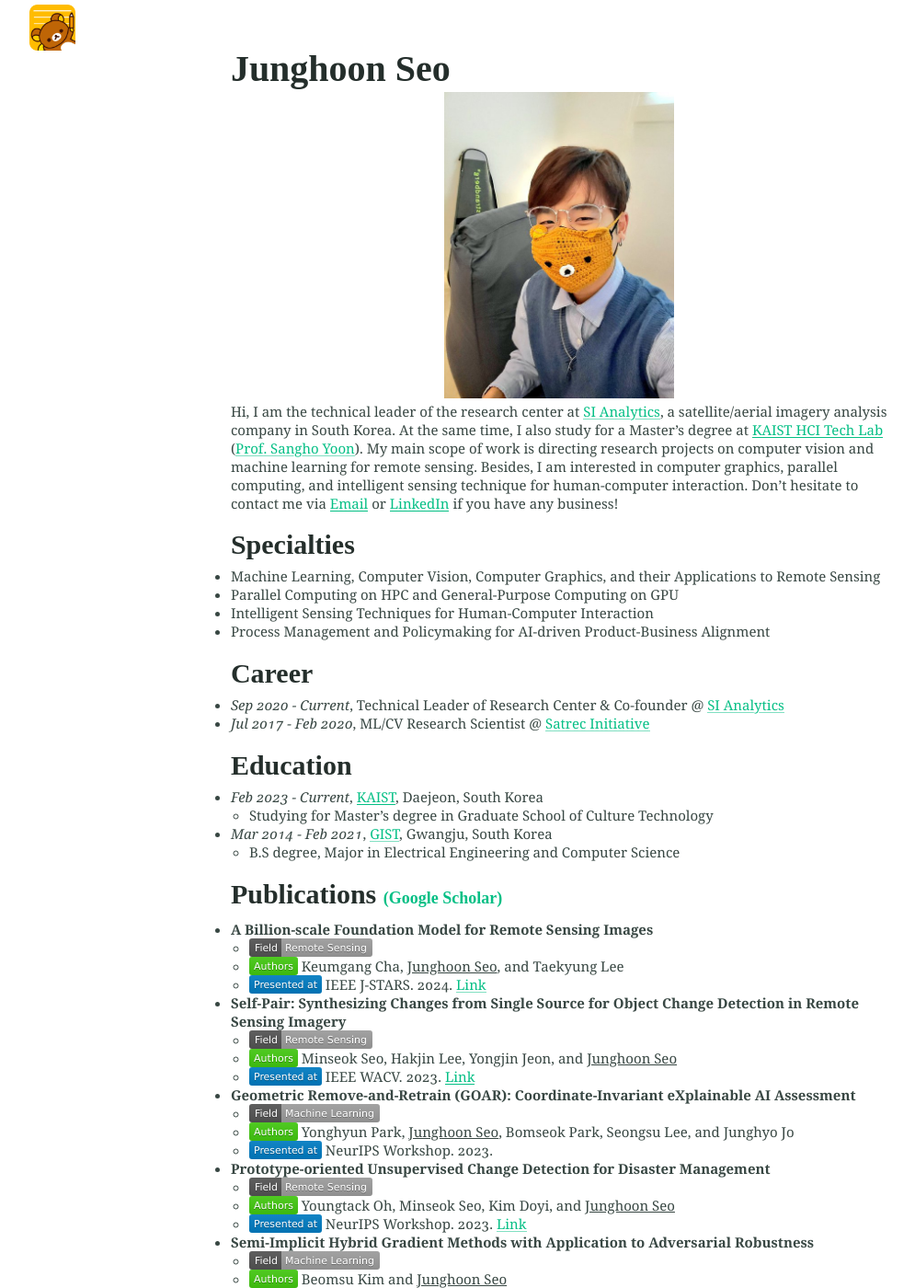
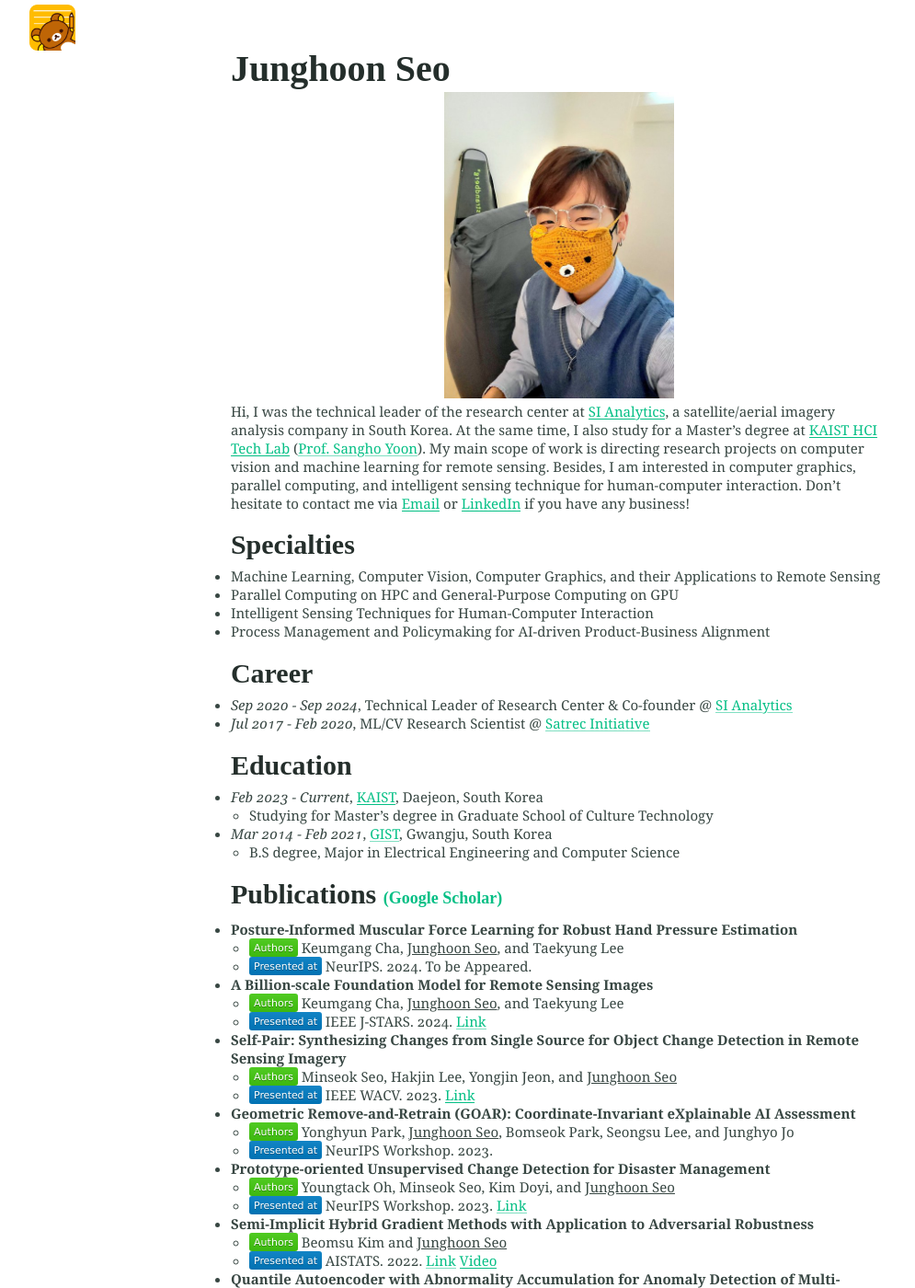
Before and after one commit to mikigom/mikigom.github.io, a Jekyll site: the page built from index.md, in a window 1280 px wide and 1400 px high. Shown: the whole window at 92% size, without its empty margins (32-1027 px from the left). Built offline with Jekyll 4.4.1, drawn with Linux system fonts in a browser that asks for light colours.

Commit message:
Update index.md

```diff
--- a/index.md
+++ b/index.md
@@ -6,7 +6,7 @@ thumbnail: "/assets/logos/rilakkuma-icon-png-8.png"
 <div style="text-align: center"><img src="/assets/YN2n7fI_.jpg" width="250" /></div>
 
 
-Hi, I am the technical leader of the research center at [SI Analytics](https://www.si-analytics.ai/eng), a satellite/aerial imagery analysis company in South Korea. At the same time, I also study for a Master's degree at [KAIST HCI Tech Lab](https://hcitech.org/) ([Prof. Sangho Yoon](http://hcidesigner.weebly.com/)). My main scope of work is directing research projects on computer vision and machine learning for remote sensing. Besides, I am interested in computer graphics, parallel computing, and intelligent sensing technique for human-computer interaction. Don't hesitate to contact me via [Email](mailto:jhseo@si-analytics.ai) or [LinkedIn](https://www.linkedin.com/in/junghoon-seo/) if you have any business!
+Hi, I was the technical leader of the research center at [SI Analytics](https://www.si-analytics.ai/eng), a satellite/aerial imagery analysis company in South Korea. At the same time, I also study for a Master's degree at [KAIST HCI Tech Lab](https://hcitech.org/) ([Prof. Sangho Yoon](https://hcitech.org/)). My main scope of work is directing research projects on computer vision and machine learning for remote sensing. Besides, I am interested in computer graphics, parallel computing, and intelligent sensing technique for human-computer interaction. Don't hesitate to contact me via [Email](mailto:s3213403@gmail.com) or [LinkedIn](https://www.linkedin.com/in/junghoon-seo/) if you have any business!
 
 ### Specialties
 * Machine Learning, Computer Vision, Computer Graphics, and their Applications to Remote Sensing
@@ -15,7 +15,7 @@ Hi, I am the technical leader of the research center at [SI Analytics](https://w
 * Process Management and Policymaking for AI-driven Product-Business Alignment
 
 ### Career
-* *Sep 2020 - Current*, Technical Leader of Research Center & Co-founder @ [SI Analytics](https://www.si-analytics.ai/eng)
+* *Sep 2020 - Sep 2024*, Technical Leader of Research Center & Co-founder @ [SI Analytics](https://www.si-analytics.ai/eng)
 * *Jul 2017 - Feb 2020*, ML/CV Research Scientist @ [Satrec Initiative](https://www.satreci.com/)
 
 ### Education
@@ -25,76 +25,61 @@ Hi, I am the technical leader of the research center at [SI Analytics](https://w
   * B.S degree, Major in Electrical Engineering and Computer Science
 
 ### Publications <span style="font-size:0.6em;">[(Google Scholar)](https://scholar.google.com/citations?user=9KBQk-YAAAAJ&hl=en)</span>
+* **Posture-Informed Muscular Force Learning for Robust Hand Pressure Estimation**
+  - <img height="10" src="/assets/-Authors-brightgreen.svg"> Keumgang Cha, <U>Junghoon Seo</U>, and Taekyung Lee
+  - <img height="10" src="/assets/-Presented%20at-blue.svg"> NeurIPS. 2024. To be Appeared.
 * **A Billion-scale Foundation Model for Remote Sensing Images**
-  - <img height="10" src="/assets/Field-Remote Sensing-lightgrey.svg">
   - <img height="10" src="/assets/-Authors-brightgreen.svg"> Keumgang Cha, <U>Junghoon Seo</U>, and Taekyung Lee
   - <img height="10" src="/assets/-Presented%20at-blue.svg"> IEEE J-STARS. 2024. [Link](https://arxiv.org/abs/2304.05215)
 * **Self-Pair: Synthesizing Changes from Single Source for Object Change Detection in Remote Sensing Imagery**
-  - <img height="10" src="/assets/Field-Remote Sensing-lightgrey.svg">
   - <img height="10" src="/assets/-Authors-brightgreen.svg"> Minseok Seo, Hakjin Lee, Yongjin Jeon, and <U>Junghoon Seo</U>
   - <img height="10" src="/assets/-Presented%20at-blue.svg"> IEEE WACV. 2023. [Link](https://openaccess.thecvf.com/content/WACV2023/html/Seo_Self-Pair_Synthesizing_Changes_From_Single_Source_for_Object_Change_Detection_WACV_2023_paper.html)
 * **Geometric Remove-and-Retrain (GOAR): Coordinate-Invariant eXplainable AI Assessment**
-  - <img height="10" src="/assets/Field-Machine Learning-lightgrey.svg">
   - <img height="10" src="/assets/-Authors-brightgreen.svg"> Yonghyun Park, <U>Junghoon Seo</U>, Bomseok Park, Seongsu Lee, and Junghyo Jo
   - <img height="10" src="/assets/-Presented%20at-blue.svg"> NeurIPS Workshop. 2023.
 * **Prototype-oriented Unsupervised Change Detection for Disaster Management**
-  - <img height="10" src="/assets/Field-Remote Sensing-lightgrey.svg">
   - <img height="10" src="/assets/-Authors-brightgreen.svg"> Youngtack Oh, Minseok Seo, Kim Doyi, and <U>Junghoon Seo</U>
   - <img height="10" src="/assets/-Presented%20at-blue.svg"> NeurIPS Workshop. 2023. [Link](https://arxiv.org/abs/2310.09759)
 * **Semi-Implicit Hybrid Gradient Methods with Application to Adversarial Robustness**
-  - <img height="10" src="/assets/Field-Machine Learning-lightgrey.svg">
   - <img height="10" src="/assets/-Authors-brightgreen.svg"> Beomsu Kim and <U>Junghoon Seo</U>
   - <img height="10" src="/assets/-Presented%20at-blue.svg"> AISTATS. 2022. [Link](https://arxiv.org/abs/2202.10523) [Video](https://slideslive.com/38980554/semiimplicit-hybrid-gradient-methods-with-application-to-adversarial-robustness)
 * **Quantile Autoencoder with Abnormality Accumulation for Anomaly Detection of Multi-variate Sensor Data**
-  - <img height="10" src="/assets/Field-Machine Learning-lightgrey.svg">
   - <img height="10" src="/assets/-Authors-brightgreen.svg"> Seunghyoung Ryu, Jiyeon Yim, <U>Junghoon Seo</U>, Yonggyun Yu, and Hogeon Seo
   - <img height="10" src="/assets/-Presented%20at-blue.svg"> IEEE Access. 2022. [Link](https://ieeexplore.ieee.org/abstract/document/9810961/)
 * **Contrastive Multiview Coding With Electro-Optics for SAR Semantic Segmentation**
-  - <img height="10" src="/assets/Field-Remote Sensing-lightgrey.svg">
   - <img height="10" src="/assets/-Authors-brightgreen.svg"> Keumgang Cha, <U>Junghoon Seo</U>, and Yeji Choi
   - <img height="10" src="/assets/-Presented%20at-blue.svg"> IEEE GRSL. 2021. [Link](https://ieeexplore.ieee.org/abstract/document/9537157?casa_token=BKmjojS1rVUAAAAA:fGEfg34u8sfBOI0rtnaq2vs2wNbFGDr3cjH-Hr9zHkKWsNwaa1EsNywaRz62t6V4jABWErGoPg)
 * **Training Domain-invariant Object Detector Faster with Feature Replay and Slow Learner**
-  - <img height="10" src="/assets/Field-Computer Vision-lightgrey.svg">
   - <img height="10" src="/assets/-Authors-brightgreen.svg"> Chaehyeon Lee, <U>Junghoon Seo</U>, and Heechul Jung
   - <img height="10" src="/assets/-Presented%20at-blue.svg"> CVPR Workshop. 2021. [Link](https://arxiv.org/abs/2105.14693)
 * **On the Power of Deep but Naive Partial Label Learning**
-  - <img height="10" src="/assets/Field-Machine Learning-lightgrey.svg">
   - <img height="10" src="/assets/-Authors-brightgreen.svg"> <U>Junghoon Seo</U> and Joon Suk Huh
   - <img height="10" src="/assets/-Presented%20at-blue.svg"> IEEE ICASSP. 2021. [Link](https://arxiv.org/abs/2010.11600)
 * **NL-LinkNet: Toward Lighter but More Accurate Road Extraction with Non-Local Operations**
-  - <img height="10" src="/assets/Field-Computer Vision-lightgrey.svg">
   - <img height="10" src="/assets/-Authors-brightgreen.svg"> Yooseung Wang, <U>Junghoon Seo</U>, and Taegyun Jeon
   - <img height="10" src="/assets/-Presented%20at-blue.svg"> IEEE GRSL. 2021. [Link](https://ieeexplore.ieee.org/document/9336223?fbclid=IwAR05z_8K7UWYGS5Wb6kJEg_1BMGC2BpTXsV0bI8cpCqCKeLWAm8UHFXsEOw)
 * **Revisiting Classical Bagging with Modern Transfer Learning for On-the-fly Disaster Damage Detector**
-  - <img height="10" src="/assets/Field-Remote Sensing-lightgrey.svg">
   - <img height="10" src="/assets/-Authors-brightgreen.svg"> <U>Junghoon Seo</U>, Seungwon Lee, Beomsu Kim, and Taegyun Jeon
   - <img height="10" src="/assets/-Presented%20at-blue.svg"> NeurIPS Workshop. 2019. [Link](https://arxiv.org/abs/1910.01911)
 * **Deep Closed-Form Subspace Clustering**
-  - <img height="10" src="/assets/Field-Machine Learning-lightgrey.svg">
   - <img height="10" src="/assets/-Authors-brightgreen.svg"> <U>Junghoon Seo</U>, Jamyoung Koo, and Taegyun Jeon
   - <img height="10" src="/assets/-Presented%20at-blue.svg"> ICCV Workshop. 2019. [Link](https://arxiv.org/abs/1908.09419)
 * **Why are Saliency Maps Noisy? Cause of and Solution to Noisy Saliency Maps**
-  - <img height="10" src="/assets/Field-Machine Learning-lightgrey.svg">
   - <img height="10" src="/assets/-Authors-brightgreen.svg"> Beomsu Kim, <U>Junghoon Seo</U>, Jeongyeol Choe, Jamyoung Koo, Seunghyeon Jeon, and Taegyun Jeon
   - <img height="10" src="/assets/-Presented%20at-blue.svg"> ICCV Workshop. 2019. [Link](https://arxiv.org/abs/1902.04893)
 * **Bridging Adversarial Robustness and Gradient Interpretability**
-  - <img height="10" src="/assets/Field-Machine Learning-lightgrey.svg">
   - <img height="10" src="/assets/-Authors-brightgreen.svg"> Beomsu Kim, <U>Junghoon Seo</U>, and Taegyun Jeon
   - <img height="10" src="/assets/-Presented%20at-blue.svg"> ICLR Workshop. 2019. [Link](https://arxiv.org/abs/1903.11626)
 * **RBox-CNN: Rotated Bounding Box based CNN for Ship Detection in Remote Sensing Image**
-  - <img height="10" src="/assets/Field-Remote Sensing-lightgrey.svg">
   - <img height="10" src="/assets/-Authors-brightgreen.svg"> Jamyoung Koo, <U>Junghoon Seo</U>, Seunghyun Jeon, Jeongyeol Choe, and Taegyun Jeon
   - <img height="10" src="/assets/-Presented%20at-blue.svg"> ACM SIGSPATIAL. 2018. [Link](https://dl.acm.org/citation.cfm?id=3274915)
 * **Noise-adding Methods of Saliency Map as Series of Higher Order Partial Derivative**
-  - <img height="10" src="/assets/Field-Machine Learning-lightgrey.svg">
   - <img height="10" src="/assets/-Authors-brightgreen.svg"> <U>Junghoon Seo</U>, Jeongyeol Choe, Jamyoung Koo, SeungHyun Jeon, Beomsu Kim, and Taegyun Jeon
   - <img height="10" src="/assets/-Presented%20at-blue.svg"> ICML Workshop. 2018. [Link](https://arxiv.org/abs/1806.03000)
 * **Domain Adaptive Generation of Aircraft on Satellite Imagery via Simulated and Unsupervised Learning**
-  - <img height="10" src="/assets/Field-Remote Sensing-lightgrey.svg">
   - <img height="10" src="/assets/-Authors-brightgreen.svg"> <U>Junghoon Seo</U>, Seunghyun Jeon, and Taegyun Jeon
   - <img height="10" src="/assets/-Presented%20at-blue.svg"> ACML Workshop. 2017. [Link](https://arxiv.org/abs/1806.03002)
 * **Multi-task Learning for Fine-grained Visual Classification of Aircraft**
-  - <img height="10" src="/assets/Field-Remote Sensing-lightgrey.svg">
   - <img height="10" src="/assets/-Authors-brightgreen.svg"> Seunghyun Jeon, <U>Junghoon Seo</U> and Taegyun Jeon
   - <img height="10" src="/assets/-Presented%20at-blue.svg"> ACML Workshop. 2017.
 
```
